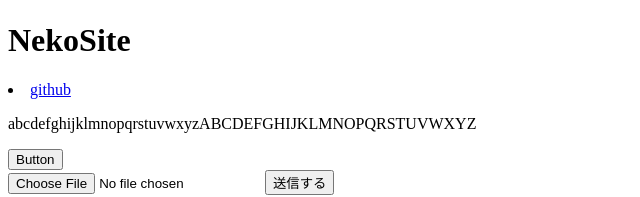
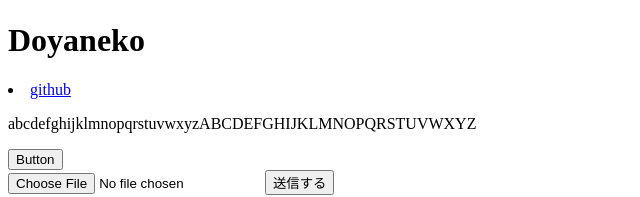
Before and after one commit to ShossKe/ShossKe.github.io, a plain HTML site: page index.html in a window 1280 px wide. Shown: the part 349-546 px from the top of the page, 0-640 px from the left. Drawn offline with Linux system fonts and the light colour scheme.

Commit message:
Update index.html

```diff
--- a/index.html
+++ b/index.html
@@ -1,6 +1,6 @@
 <!DOCTYPE html>
 <html lang="ja">
-<title>NekoSite</title>
+<title>Doyaneko</title>
 <head>
   <meta charset="UTF-8">
   <meta name="viewport" content="width=device-width, initial-scale=1.0">
@@ -8,7 +8,7 @@
 <img src='d.png'>
 
 <body>
-    <h1>NekoSite</h1>
+    <h1>Doyaneko</h1>
 
 </body>
 <body>
```
